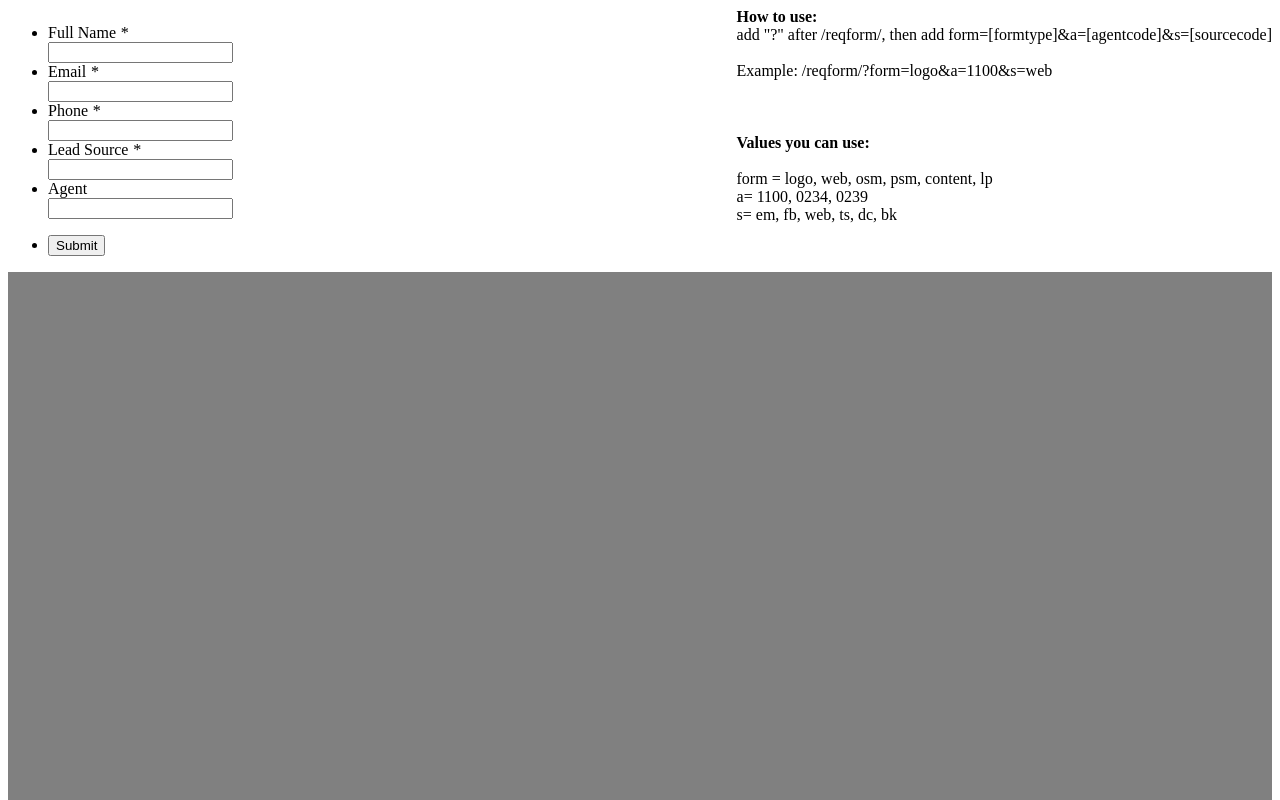
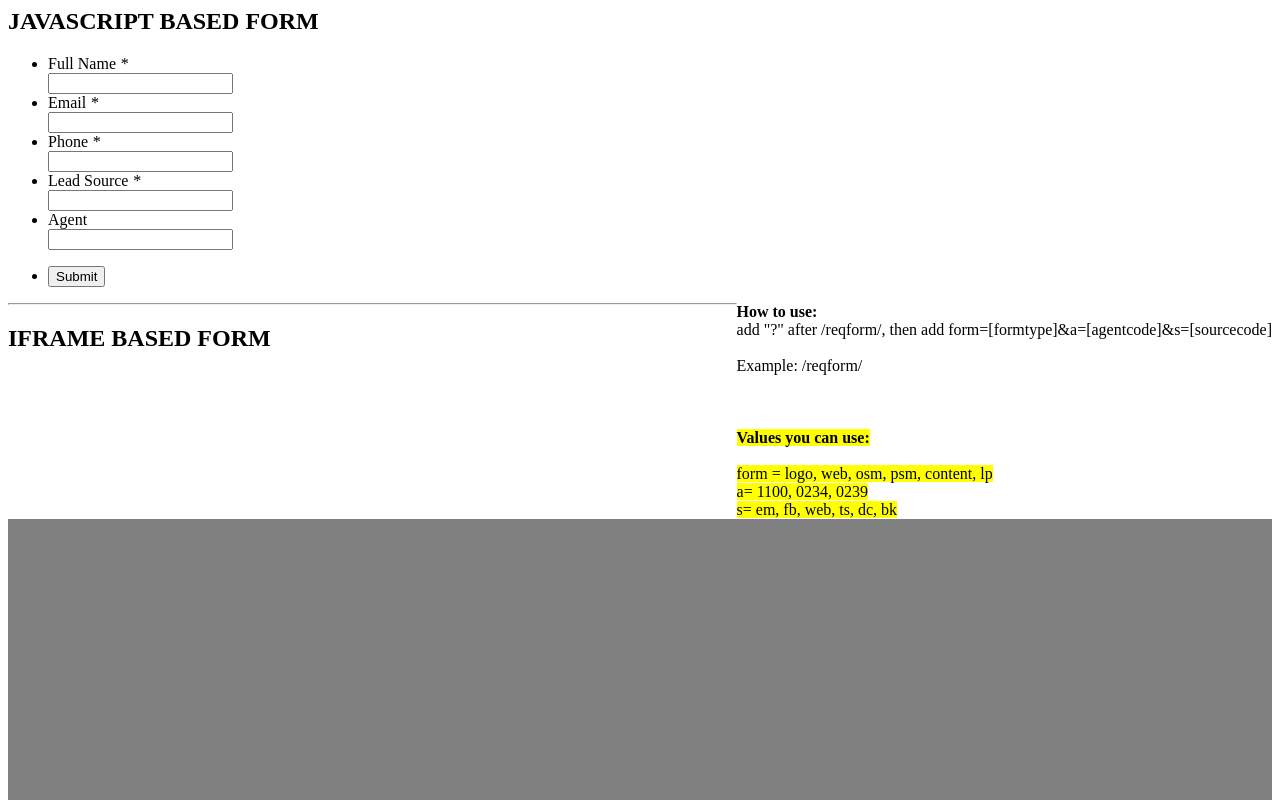
Before and after one commit to fleekreq/reqform, a plain HTML site: page index.html in a window 1280 px wide. Shown: the top 800 px of the page. Drawn offline with nearby package versions, Linux system fonts and the light colour scheme.

Commit message:
Update index.html

```diff
--- a/index.html
+++ b/index.html
@@ -17,7 +17,9 @@
 
 </head>
 <body class="zf-backgroundBg"><!-- Change or deletion of the name attributes in the input tag will lead to empty values on record submission-->
-<div class="zf-templateWidth"><form action='https://forms.zohopublic.com/fleekbiz/form/LandingPages/formperma/Z-pPuR30FkJSvntZt4_cdBWbhWukINLF56e-_wioBTA/htmlRecords/submit' name='form' method='POST' onSubmit='javascript:document.charset="UTF-8"; return zf_ValidateAndSubmit();' accept-charset='UTF-8' enctype='multipart/form-data' id='form'><input type="hidden" name="zf_referrer_name" value=""><!-- To Track referrals , place the referrer name within the " " in the above hidden input field -->
+<div class="zf-template with">
+<h2>JAVASCRIPT BASED FORM</h2>
+<form action='https://forms.zohopublic.com/fleekbiz/form/LandingPages/formperma/Z-pPuR30FkJSvntZt4_cdBWbhWukINLF56e-_wioBTA/htmlRecords/submit' name='form' method='POST' onSubmit='javascript:document.charset="UTF-8"; return zf_ValidateAndSubmit();' accept-charset='UTF-8' enctype='multipart/form-data' id='form'><input type="hidden" name="zf_referrer_name" value=""><!-- To Track referrals , place the referrer name within the " " in the above hidden input field -->
 <input type="hidden" name="zf_redirect_url" value=""><!-- To redirect to a specific page after record submission , place the respective url within the " " in the above hidden input field -->
 <input type="hidden" name="zc_gad" value=""><!-- If GCLID is enabled in Zoho CRM Integration, click details of AdWords Ads will be pushed to Zoho CRM -->
 <input type="hidden" name="utm_source" value=""/>
@@ -83,7 +85,7 @@ var isSalesIQIntegrationEnabled = false;
 var salesIQFieldsArray = [];</script>
 
       <div style="float:right"><b>How to use:</b><br/> add "?" after /reqform/, then add form=[formtype]&a=[agentcode]&s=[sourcecode]<br/><br/>
-Example: /reqform/?form=logo&a=1100&s=web<br/>
+Example: /reqform/<span style="background-color:yellow;"?form=logo&a=1100&s=web</span><br/>
 <br/><br/><br/>
 
  <b>Values you can use:</b> <br/><br/>
@@ -93,6 +95,8 @@ s= em, fb, web, ts, dc, bk
 
 
 </div>
+<hr>
 
+      <h2>IFRAME BASED FORM</h2>
  <iframe class="reqform" src="about:blank"></iframe>
 </body></html>
```
